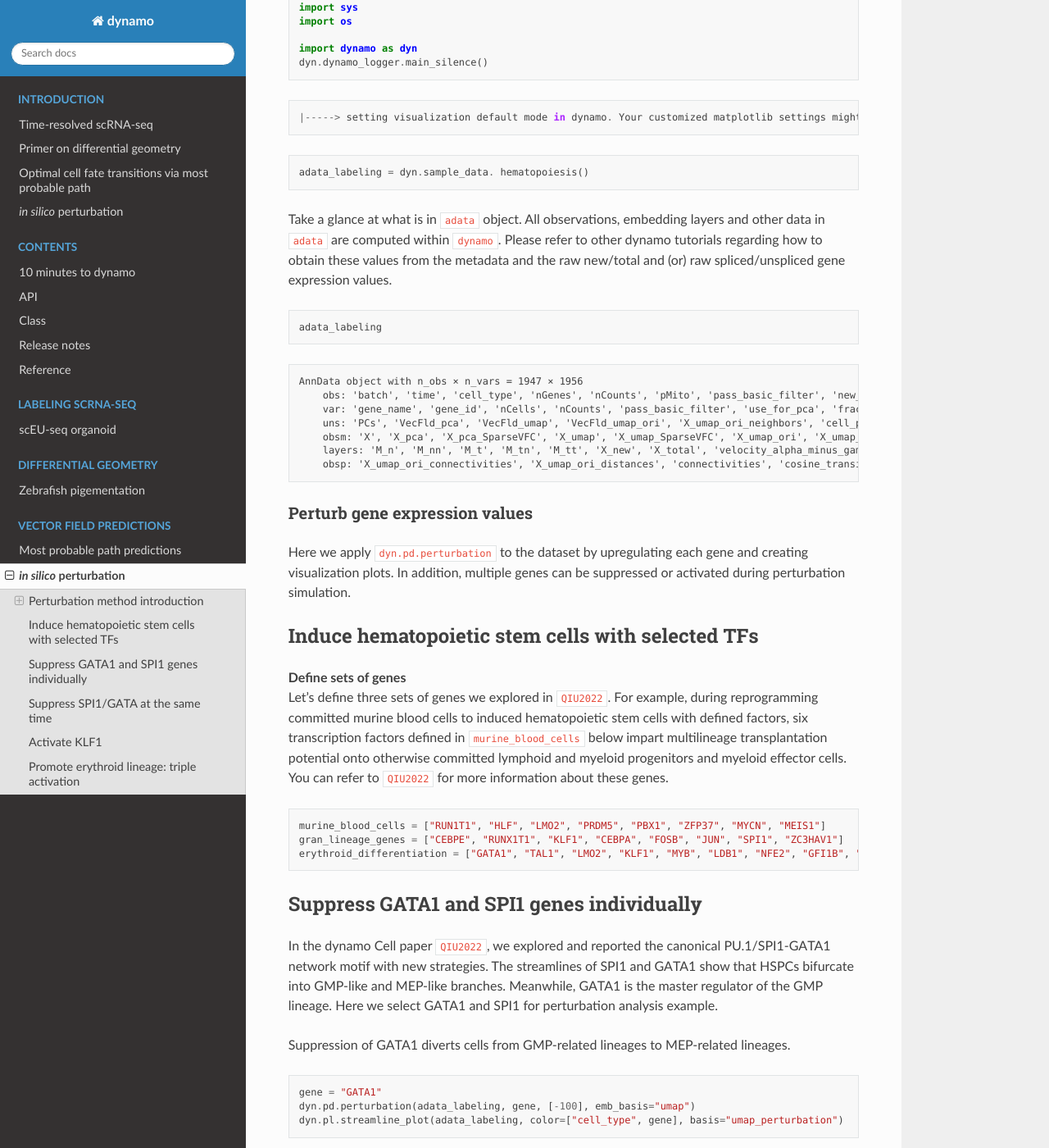
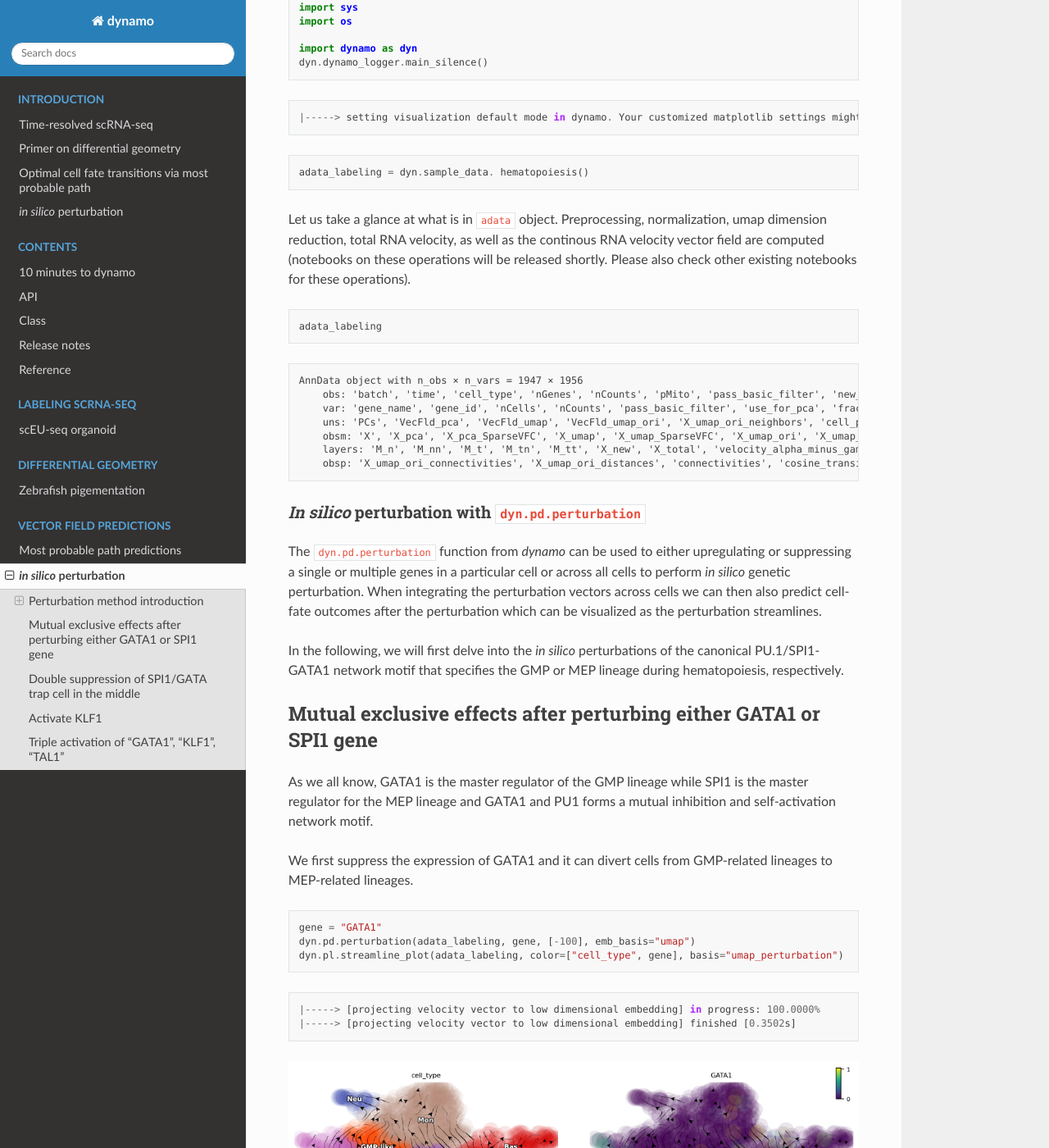
Before and after one commit to aristoteleo/dynamo_readthedocs, a Sphinx documentation site: the page built from docs/source/notebooks/perturbation_tutorial/perturbation_tutorial.rst, in a window 1280 px wide and 1400 px high, scrolled down 705 px. Shown: the whole window at 82% size. Built offline with Sphinx 7.4.7 and the Read the Docs theme 2.0.0, drawn with Linux system fonts in a browser that asks for light colours; pages that are not in the unit, such as notebooks, are missing from menus; cross-references to code outside the pages are shown as plain code; some of the changed text lies outside the part shown.

Commit message:
update perturbation tutorial

```diff
--- a/docs/source/notebooks/perturbation_tutorial/perturbation_tutorial.rst
+++ b/docs/source/notebooks/perturbation_tutorial/perturbation_tutorial.rst
@@ -10,7 +10,7 @@
 
 | In this tutorial, we will cover the following topics:
 - Perturbation functionality and API in dynamo
-- How to perturb gene expression levels individually or collectively in hematopoietic scNT-seq dataset
+- How to single or combinatorial perturbation (either repression or activation) in hematopoietic scNT-seq dataset
 - Visualize gene perturbation effects
 - Reproduce results in dynamo paper Fig.7 :cite:p:`QIU2022`
 
@@ -44,11 +44,7 @@
     adata_labeling = dyn.sample_data. hematopoiesis()
 
 
-Take a glance at what is in ``adata`` object. All observations,
-embedding layers and other data in ``adata`` are computed within
-``dynamo``. Please refer to other dynamo tutorials regarding how to
-obtain these values from the metadata and the raw new/total and (or) raw
-spliced/unspliced gene expression values.
+Let us take a glance at what is in ``adata`` object. Preprocessing, normalization, umap dimension reduction, total RNA velocity, as well as the continous RNA velocity vector field are computed (notebooks on these operations will be released shortly. Please also check other existing notebooks for these operations).
 
 .. code:: ipython3
 
@@ -68,36 +64,20 @@
         obsp: 'X_umap_ori_connectivities', 'X_umap_ori_distances', 'connectivities', 'cosine_transition_matrix', 'distances', 'fp_transition_rate', 'moments_con', 'pca_ddhodge', 'perturbation_transition_matrix', 'umap_ori_ddhodge'
 
 
-Perturb gene expression values
-------------------------------
+*In silico* perturbation with ``dyn.pd.perturbation``
+----------------------------------------------------
 
-Here we apply ``dyn.pd.perturbation`` to the dataset by upregulating each gene and creating
-visualization plots. In addition, multiple genes can be suppressed or activated
-during perturbation simulation.
+The ``dyn.pd.perturbation``  function from *dynamo* can be used to either upregulating or suppressing a single or multiple genes in a particular cell or across all cells to perform *in silico* genetic perturbation.
+When integrating the perturbation vectors across cells we can then also predict cell-fate outcomes after the perturbation which can be visualized as the perturbation streamlines.
 
-Induce hematopoietic stem cells with selected TFs
-~~~~~~~~~~~~~~~~~~~~~~~~~~~~~~~~~~~~~~~~~~~~~~~~~
+In the following, we will first delve into the *in silico* perturbations of the canonical PU.1/SPI1-GATA1 network motif that specifies the GMP or MEP lineage during hematopoiesis, respectively.
 
-| **Define sets of genes**
-| Let's define three sets of genes we explored in :cite:p:`QIU2022`. For example, during reprogramming committed murine blood cells to induced
-  hematopoietic stem cells with defined factors, six transcription
-  factors defined in ``murine_blood_cells`` below impart
-  multilineage transplantation potential onto otherwise committed
-  lymphoid and myeloid progenitors and myeloid effector cells. You can refer to :cite:p:`QIU2022` for more information about these genes.
+Mutual exclusive effects after perturbing either GATA1 or SPI1 gene
+~~~~~~~~~~~~~~~~~~~~~~~~~~~~~~~~~~~~~~~~~~~~~~~~~~~~~~~~~~~~~~~~~~~
 
-.. code:: ipython3
+As we all know, GATA1 is the master regulator of the GMP lineage while SPI1 is the master regulator for the MEP lineage and GATA1 and PU1 forms a mutual inhibition and self-activation network motif.
 
-    murine_blood_cells = ["RUN1T1", "HLF", "LMO2", "PRDM5", "PBX1", "ZFP37", "MYCN", "MEIS1"]
-    gran_lineage_genes = ["CEBPE", "RUNX1T1", "KLF1", "CEBPA", "FOSB", "JUN", "SPI1", "ZC3HAV1"]
-    erythroid_differentiation = ["GATA1", "TAL1", "LMO2", "KLF1", "MYB", "LDB1", "NFE2", "GFI1B", "BCL11A"]
-
-Suppress GATA1 and SPI1 genes individually
-~~~~~~~~~~~~~~~~~~~~~~~~~~~~~~~~~~~~~~~~~
-
-In the dynamo Cell paper :cite:p:`QIU2022`, we explored and reported the canonical PU.1/SPI1-GATA1 network motif with new strategies. The streamlines of SPI1 and GATA1 show that HSPCs bifurcate into GMP-like and MEP-like branches. Meanwhile, GATA1 is the master regulator of the GMP lineage. Here we select GATA1 and SPI1 for perturbation analysis example.
-
-Suppression of GATA1 diverts cells from GMP-related lineages to
-MEP-related lineages.
+We first suppress the expression of GATA1 and it can divert cells from GMP-related lineages to MEP-related lineages.
 
 .. code:: ipython3
 
@@ -117,8 +97,7 @@
    :width: 955px
 
 
-Suppression of SPI1 diverts cells from MEP-related lineages to
-GMP-related lineages.
+When suppressing the expression of SPI1, we find that cells from MEP-related lineages are diverted to GMP-related lineages.
 
 .. code:: ipython3
 
@@ -138,12 +117,11 @@
    :width: 962px
 
 
-Suppress SPI1/GATA at the same time
-~~~~~~~~~~~~~~~~~~~~~~~~~~~~~~~~~~
+Double suppression of SPI1/GATA trap cell in the middle
+~~~~~~~~~~~~~~~~~~~~~~~~~~~~~~~~~~~~~~~~~~~~~~~~~~~~~~~
 
 Suppression of both SPI1 and GATA1 traps cells in the progenitor states.
-This behavior is different from the cases in which we perturb SPI1 and
-GATA1 individually.
+These predictions align well with those reported in (Rekhtman et al., 1999) and reveal a seesaw-effect regulation between SPI1 and GATA1 in driving the GMP and the MEP lineages.
 
 .. code:: ipython3
 
@@ -169,7 +147,7 @@
 Activate KLF1
 ~~~~~~~~~~~~~
 
-Dynamo *in silico* perturbation can correctly predicts other cellular transitions, showcased in :cite:p:`QIU2022`. Here is another example: activating KLF1 leads to conversion into erythroid cells, consistent with :cite:p:`Orkin2008-vp`.
+Dynamo *in silico* perturbation can correctly predicts other cellular transitions, showcased in :cite:p:`QIU2022`. Here we show that activation of KLF1 leads other cells convert into erythroid cells, consistent with :cite:p:`Orkin2008-vp`.
 
 .. code:: ipython3
 
@@ -188,7 +166,7 @@
 .. image:: output_20_1.png
 
 
-Promote erythroid lineage: triple activation
+Triple activation of "GATA1", "KLF1", "TAL1"
 ~~~~~~~~~~~~~~~~~~~~~~~~~~~~~~~~~~~~~~~~~~~~
 
 Triple activation of GATA1, KLF1, and TAL1, known erythrocyte factors,
```
